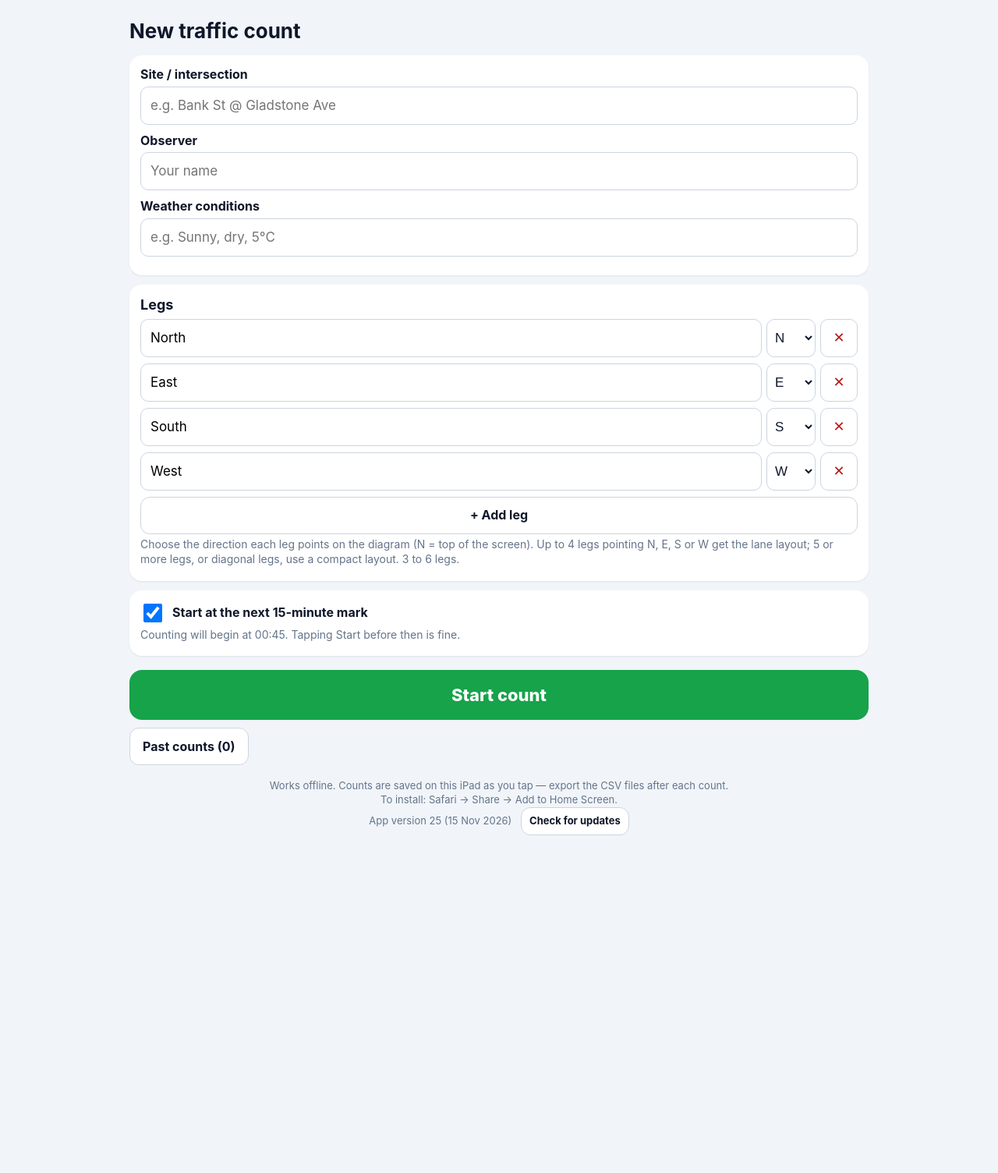
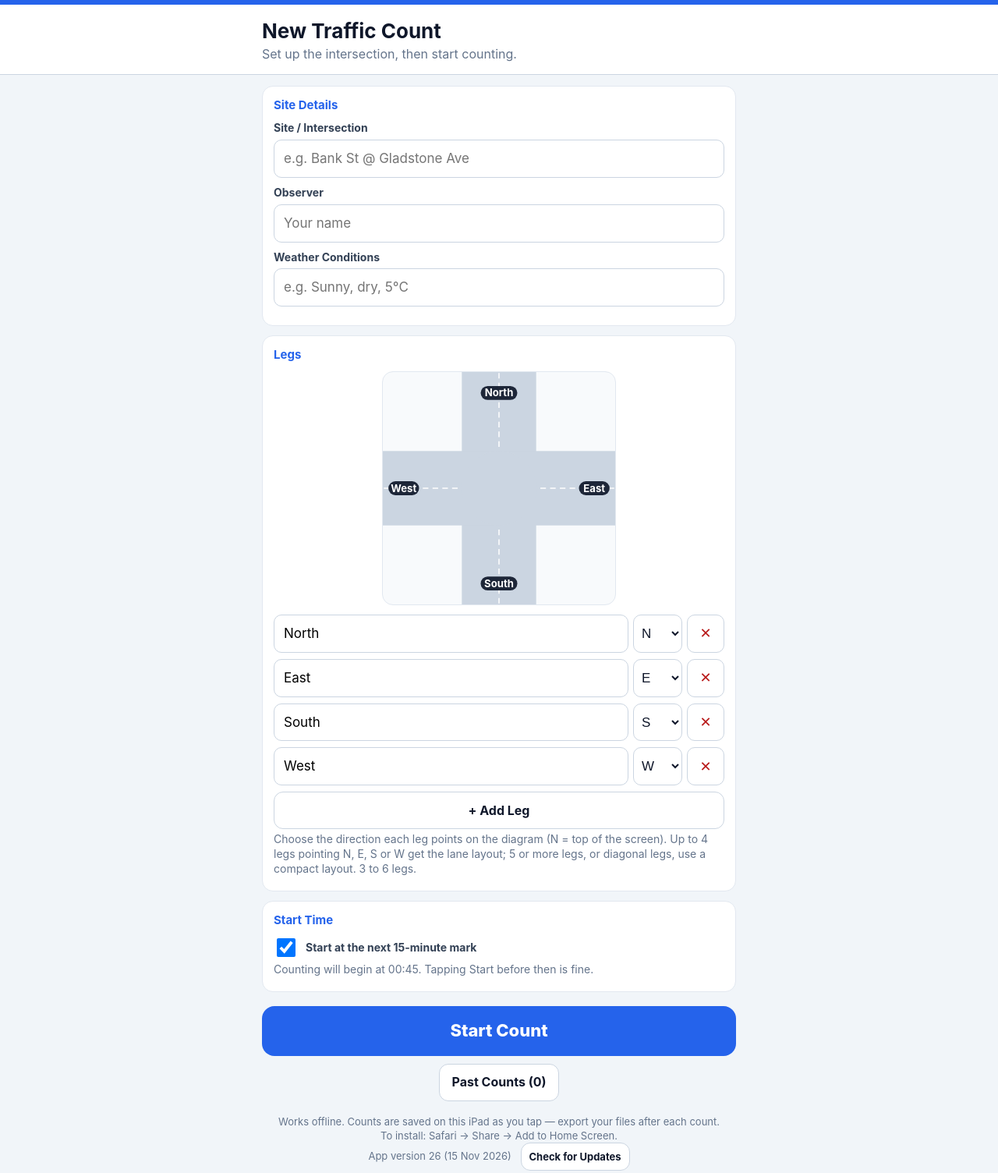
Before and after one commit to JayMuhnie/Traffic-Counter, a plain HTML site: page index.html in a window 1280 px wide. Shown: the whole page at 78% size. Before the commit the page ends 1100 px from the top, so only its background shows below. Drawn offline with Linux system fonts and the light colour scheme.

Commit message:
Add files via upload

```diff
--- a/app.js
+++ b/app.js
@@ -4,7 +4,7 @@ var TMC = window.TMC, analyze = TMC.analyze, binStart = TMC.binStart, BIN = TMC.
 
 /* ---------- helpers ---------- */
 var LS_CUR = 'tmc.current.v1', LS_HIS = 'tmc.history.v1';
-var APP_VERSION = '25 (15 Nov 2026)';
+var APP_VERSION = '26 (15 Nov 2026)';
 var $ = function (s, r) { return (r || document).querySelector(s); };
 var uid = function () { return Math.random().toString(36).slice(2, 10); };
 var pad = function (n) { return String(n).padStart(2, '0'); };
@@ -257,12 +257,12 @@ function legEditor(box) {
   function drawPreview() { var pv = box.querySelector('.pv'); if (pv) pv.innerHTML = roadsSVG(sortedLegs()); }
   function draw() {
     var legs = sortedLegs();
-    box.innerHTML = '<div class="xpv"></div>' + legs.map(function (l) {
+    box.innerHTML = '<div class="pv"></div>' + legs.map(function (l) {
       return '<div class="legrow" data-id="' + l.id + '"><input class="ln" value="' + esc(l.name) + '" aria-label="Leg name">' +
         '<select class="la" aria-label="Direction this leg points">' + DIRS.map(function (d) { return '<option value="' + d.a + '"' + (d.a === l.angle ? ' selected' : '') + '>' + d.n + '</option>'; }).join('') + '</select>' +
         '<button data-a="del" class="del"' + (legs.length <= 3 ? ' disabled' : '') + '>✕</button></div>';
     }).join('') +
-      '<button data-a="add" class="ghost add"' + (legs.length >= MAX_LEGS ? ' disabled' : '') + '>+ Add leg</button>' +
+      '<button data-a="add" class="ghost add"' + (legs.length >= MAX_LEGS ? ' disabled' : '') + '>+ Add Leg</button>' +
       '<p class="hint">Choose the direction each leg points on the diagram (N = top of the screen). Up to 4 legs pointing N, E, S or W get the lane layout; 5 or more legs, or diagonal legs, use a compact layout. 3 to ' + MAX_LEGS + ' legs.</p>';
     drawPreview();
   }
@@ -327,15 +327,16 @@ function render() {
 
 function renderSetup() {
   app.innerHTML =
-    '<div class="page"><h1>New traffic count</h1>' +
-    '<div class="card"><label>Site / intersection<input id="site" type="text" value="' + esc(S.site) + '" placeholder="e.g. Bank St @ Gladstone Ave"></label>' +
+    '<div class="shead"><div class="sbar"></div><div class="sin"><h1>New Traffic Count</h1><p>Set up the intersection, then start counting.</p></div></div>' +
+    '<div class="page setup">' +
+    '<div class="card"><h2>Site Details</h2><label>Site / Intersection<input id="site" type="text" value="' + esc(S.site) + '" placeholder="e.g. Bank St @ Gladstone Ave"></label>' +
     '<label>Observer<input id="obs" type="text" value="' + esc(S.observer) + '" placeholder="Your name"></label>' +
-    '<label>Weather conditions<input id="wx" type="text" value="' + esc(S.weather || '') + '" placeholder="e.g. Sunny, dry, 5°C"></label></div>' +
+    '<label>Weather Conditions<input id="wx" type="text" value="' + esc(S.weather || '') + '" placeholder="e.g. Sunny, dry, 5°C"></label></div>' +
     '<div class="card"><h2>Legs</h2><div id="legs"></div></div>' +
-    '<div class="card"><label class="chk"><input type="checkbox" id="align"' + (alignStart ? ' checked' : '') + '> Start at the next 15-minute mark</label><div class="hint" id="alignhint"></div></div>' +
-    '<button class="big go" id="start">Start count</button>' +
-    '<div class="row"><button class="ghost" id="hist">Past counts (' + H.length + ')</button></div>' +
-    '<p class="foot">Works offline. Counts are saved on this iPad as you tap — export the CSV files after each count.<br>To install: Safari → Share → Add to Home Screen.<br>App version ' + APP_VERSION + ' <button class="ghost" id="chkupd" style="min-height:36px;padding:4px 10px;margin-left:8px">Check for updates</button></p></div>';
+    '<div class="card"><h2>Start Time</h2><label class="chk"><input type="checkbox" id="align"' + (alignStart ? ' checked' : '') + '> Start at the next 15-minute mark</label><div class="hint" id="alignhint"></div></div>' +
+    '<button class="big go" id="start">Start Count</button>' +
+    '<div class="row"><button class="ghost" id="hist">Past Counts (' + H.length + ')</button></div>' +
+    '<p class="foot">Works offline. Counts are saved on this iPad as you tap — export your files after each count.<br>To install: Safari → Share → Add to Home Screen.<br>App version ' + APP_VERSION + ' <button class="ghost" id="chkupd" style="min-height:36px;padding:4px 10px;margin-left:8px">Check for Updates</button></p></div>';
   legEditor($('#legs'));
   $('#site').addEventListener('input', function (e) { S.site = e.target.value; persist(); });
   $('#obs').addEventListener('input', function (e) { S.observer = e.target.value; persist(); });
@@ -1271,9 +1272,9 @@ function openPdfPreview() {
   try { pages = buildPdfPages(); blob = pdfBlob(pages); svgs = pages.map(pagesSVG); } catch (e) { toast('Could not build the PDF: ' + (e && e.message || e)); return; }
   var it = { name: fileBase() + '_summary.pdf', mime: 'application/pdf', blob: blob };
   var can = canShareIt(it);
-  var top = can ? '<div class="row"><button class="hb dark" data-a="share">Share / Save PDF</button>' + (CAN_DL ? '<a class="ghost lnk" target="_blank">Open</a>' : '') + '</div>'
-    : '<p class="hint"><b>Saving the pages:</b> this iPad (iOS 12) cannot send PDF files from a Home Screen app. Touch and hold a page below, then tap <b>Save Image</b> (to Photos) or <b>Share</b> to email or AirDrop it. The Excel / CSV export has the same numbers as tables.</p>';
-  openSheet('Summary PDF preview', top + svgs.map(function (sv, i) { return '<div class="pdfpg" data-pg="' + i + '">' + sv + '</div>'; }).join(''), function (box, sheet) {
+  var top = can ? '<div class="pvbar"><button class="pvb dark" data-a="share">Share / Save PDF</button>' + (CAN_DL ? '<a class="pvb lnk" target="_blank">Open</a>' : '') + '</div>'
+    : '<div class="tip"><b>Saving the pages:</b> touch and hold a page, then tap <b>Save Image</b> (to Photos) or <b>Share</b> to email or AirDrop it. This iPad (iOS 12) cannot send PDF files from a Home Screen app. The Excel / CSV export has the same numbers as tables.</div>';
+  openSheet('Summary PDF Preview', top + svgs.map(function (sv, i) { return '<div class="pdfpg" data-pg="' + i + '">' + sv + '</div>'; }).join(''), function (box, sheet) {
     var a = box.querySelector('a.lnk'); if (a) { try { a.href = URL.createObjectURL(blob); } catch (e) {} }
     box.addEventListener('click', function (e) { var b = e.target.closest('button[data-a]'); if (b) shareOne(it); });
     if (!can) svgs.forEach(function (sv, i) {   // pictures can be touched-and-held to save or share
--- a/index.html
+++ b/index.html
@@ -255,6 +255,23 @@ table.xpv .z{color:#b6bfcb}
 .tbar button i{font-style:normal;font-size:18px;margin-bottom:3px;color:#1d4ed8}
 .tbar button:active{background:#e2e8f0}
 .top .stopr{flex:0 0 auto;min-width:64px}
+.pv{background:#f8fafc;border:1px solid #e2e8f0}.pv .rd{fill:#cbd5e1}.pv .cl{stroke:#fff}
+.shead{background:#fff;border-bottom:1px solid #cbd5e1}.sbar{height:6px;background:#2563eb}
+.sin{max-width:640px;margin:0 auto;padding:16px 16px 14px}.sin h1{margin:0 0 2px;font-size:26px}.sin p{margin:0;color:var(--mut)}
+.page.setup{max-width:640px;padding-top:14px}
+.setup .card{border:1px solid #e2e8f0;box-shadow:none;border-radius:14px}
+.setup h2{font-size:15px;color:#2563eb;margin-bottom:10px}
+.setup label{font-size:14px;color:#334155}
+.setup label input[type=text]{margin-top:5px}
+.setup input[type=text]:focus{outline:0;border-color:#2563eb;box-shadow:0 0 0 3px #dbeafe}
+.setup .big.go{background:#2563eb}
+.setup .row{justify-content:center}
+.pvbar{display:grid;grid-template-columns:1fr 1fr;grid-gap:10px;gap:10px;margin-bottom:6px}
+.pvb{display:block;box-sizing:border-box;min-height:48px;padding:0 12px;border-radius:12px;font-size:16px;font-weight:700;text-align:center;line-height:46px;text-decoration:none;border:1px solid #cbd5e1;background:#fff;color:var(--ink)}
+.pvb.dark{background:var(--dark);color:#fff;border-color:var(--dark)}
+.pvb:only-child{grid-column:1/-1}
+.tip{background:#eff6ff;border:1px solid #bfdbfe;border-radius:12px;padding:10px 12px;font-size:14px;line-height:1.4;color:#1e3a8a;margin-bottom:6px}
+.pdfpg{margin:10px 0 14px}
 </style>
 </head>
 <body>
--- a/sw.js
+++ b/sw.js
@@ -1,7 +1,7 @@
 // Network-first with an offline fallback.
 // Safari refuses to show a response that went through a redirect when a service worker serves it
 // (Cloudflare Pages redirects /index.html -> /), so any redirected response is rebuilt as a plain one.
-const CACHE = 'tmc-v25';
+const CACHE = 'tmc-v26';
 const ASSETS = ['./', 'app.js', 'analysis.js', 'manifest.webmanifest', 'icon-180.png', 'icon-512.png'];
 
 function plain(res) {
```
Also changed, not shown: 1 other file.
